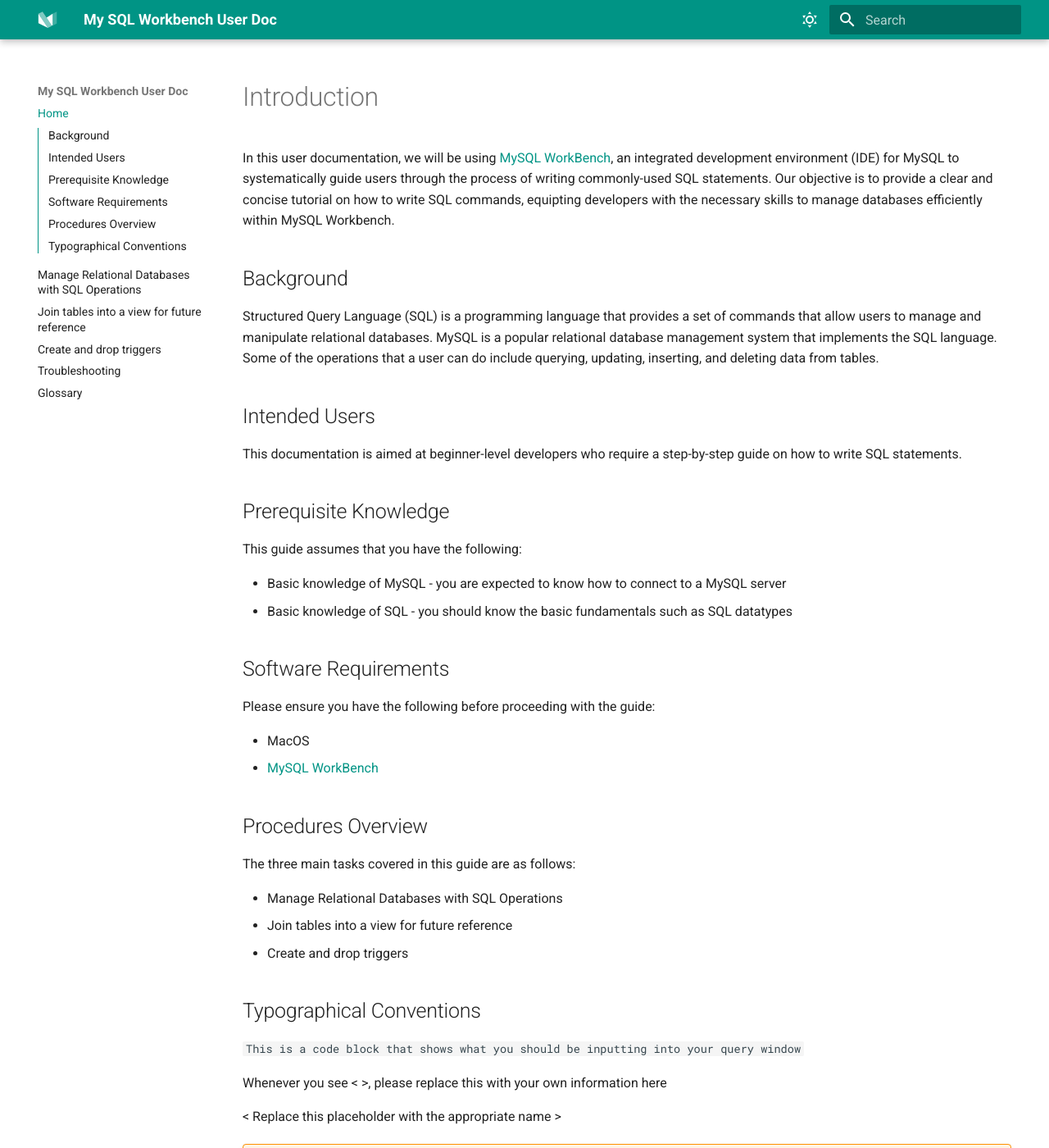
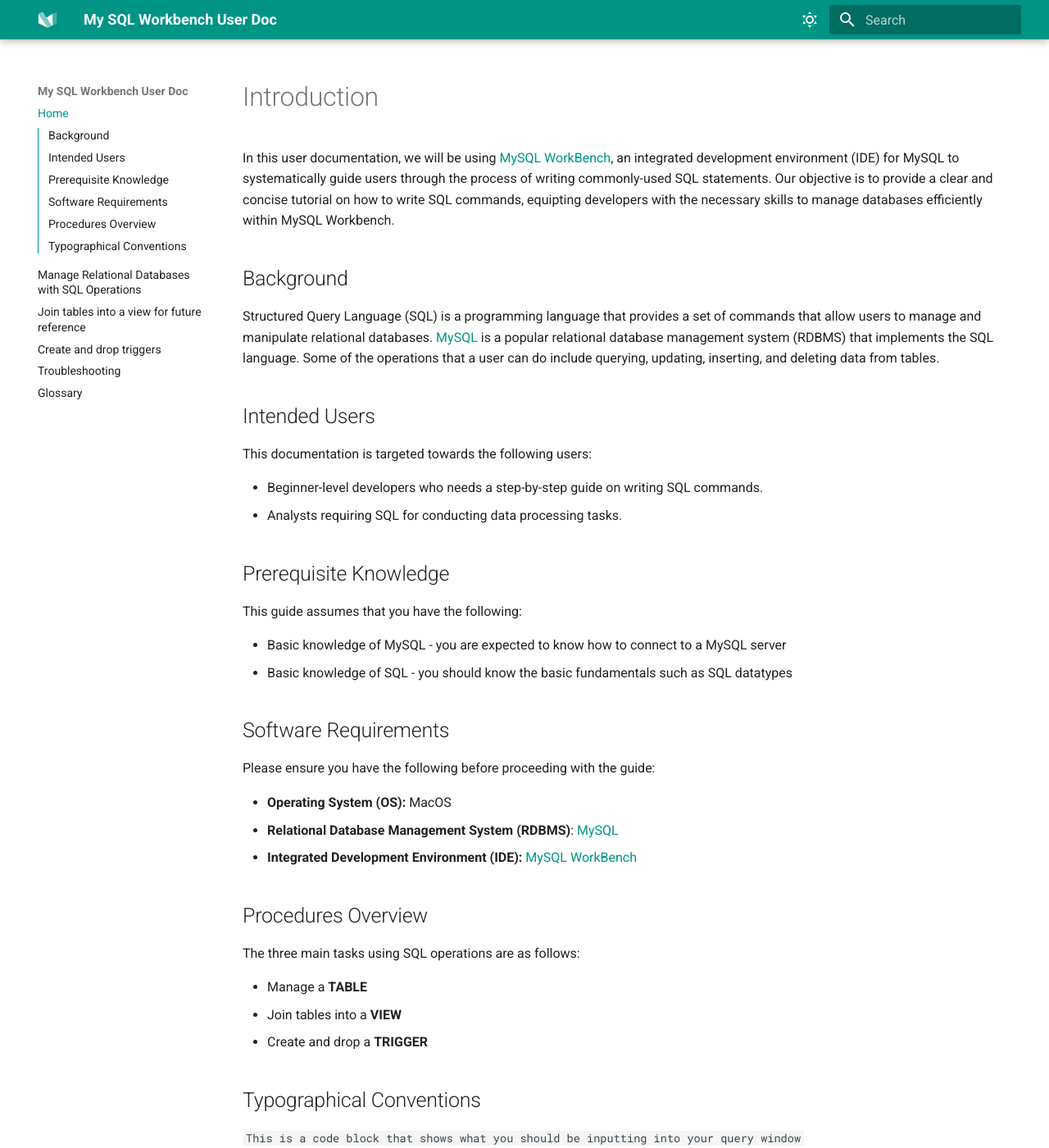
Before and after one commit to izcheung/mySQLWorkBenchUserDoc, an MkDocs documentation site: the page built from docs/index.md, in a window 1280 px wide and 1400 px high. Shown: the whole window at 82% size. Built offline with MkDocs 1.6.1 and Material for MkDocs 9.7.7, drawn with Linux system fonts in a browser that asks for light colours.

Commit message:
Change styling

```diff
--- a/docs/index.md
+++ b/docs/index.md
@@ -4,10 +4,14 @@
 
 ## Background
 
-Structured Query Language (SQL) is a programming language that provides a set of commands that allow users to manage and manipulate relational databases. MySQL is a popular relational database management system that implements the SQL language. Some of the operations that a user can do include querying, updating, inserting, and deleting data from tables.
+Structured Query Language (SQL) is a programming language that provides a set of commands that allow users to manage and manipulate relational databases. [MySQL](https://www.mysql.com/){:target="_blank"} is a popular relational database management system (RDBMS) that implements the SQL language. Some of the operations that a user can do include querying, updating, inserting, and deleting data from tables.
+
 
 ## Intended Users
-This documentation is aimed at beginner-level developers who require a step-by-step guide on how to write SQL statements.
+This documentation is targeted towards the following users:
+
+- Beginner-level developers who needs a step-by-step guide on writing SQL commands.
+- Analysts requiring SQL for conducting data processing tasks.
 
 ## Prerequisite Knowledge
 This guide assumes that you have the following:
@@ -18,15 +22,16 @@
 ## Software Requirements
 Please ensure you have the following before proceeding with the guide:
 
-- MacOS
-- [MySQL WorkBench](https://www.mysql.com/products/workbench/){:target="_blank"}
+- **Operating System (OS):** MacOS
+- **Relational Database Management System (RDBMS)**: [MySQL](https://dev.mysql.com/downloads/mysql/){:target="_blank"}
+- **Integrated Development Environment (IDE):** [MySQL WorkBench](https://dev.mysql.com/downloads/workbench/){:target="_blank"}
 
 ## Procedures Overview
-The three main tasks covered in this guide are as follows:
+The three main tasks using SQL operations are as follows:
 
-- Manage Relational Databases with SQL Operations
-- Join tables into a view for future reference
-- Create and drop triggers
+- Manage a **TABLE**
+- Join tables into a **VIEW**
+- Create and drop a **TRIGGER**
 
 ## Typographical Conventions
 
```
